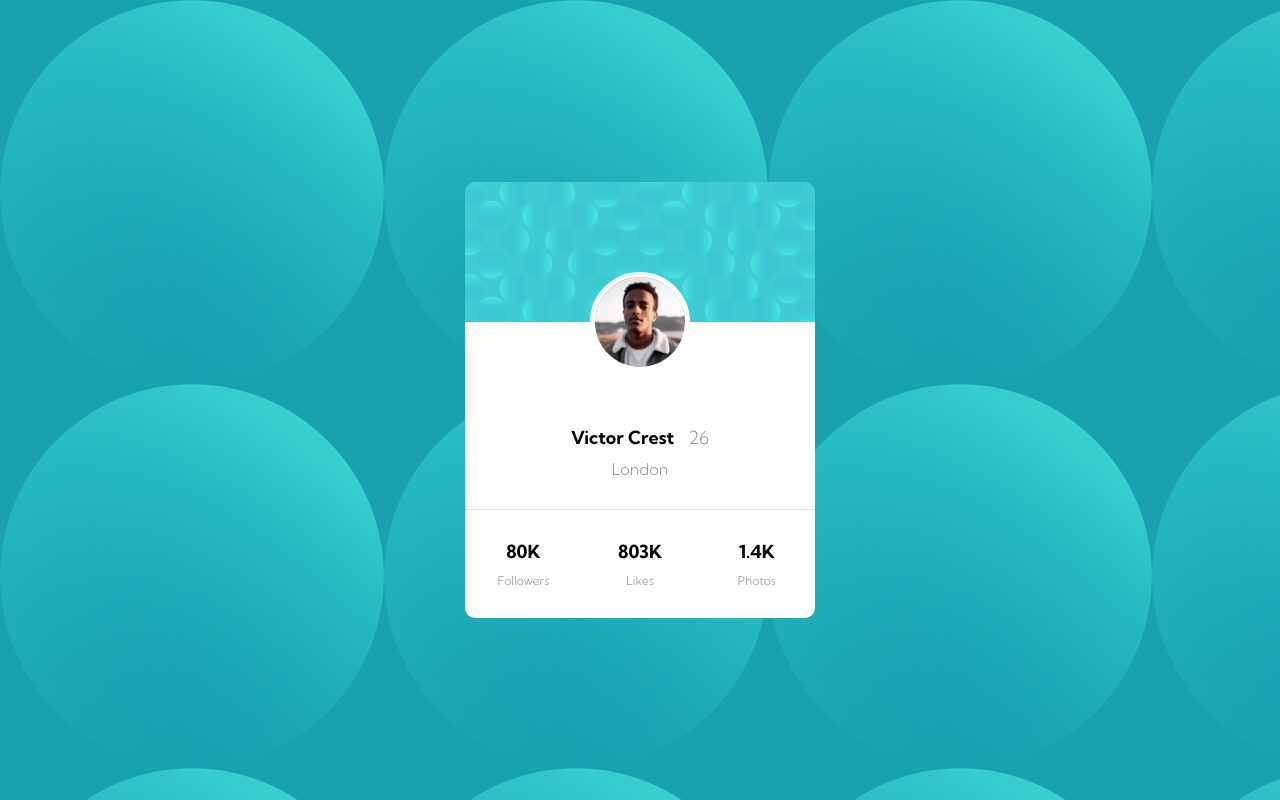
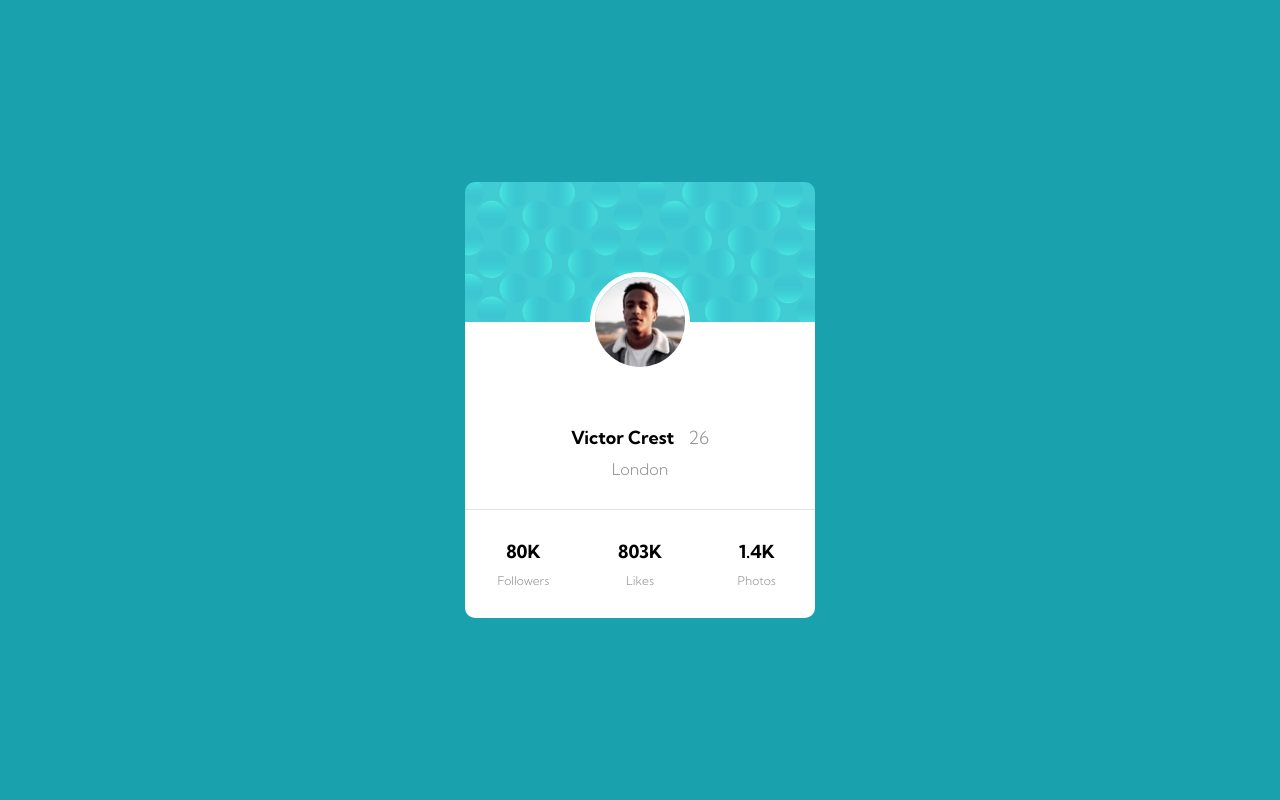
Before and after one commit to better-ethan/frontend-mentor-profile-card, a plain HTML site: page index.html in a window 1280 px wide. Drawn offline with Linux system fonts and the light colour scheme.

```diff
--- a/style.css
+++ b/style.css
@@ -12,8 +12,6 @@
 }
 
 body {
-  background-image: url("./images/bg-pattern-top.svg"),
-    url("./images/bg-pattern-bottom.svg");
   background-color: var(--Dark-cyan);
   background-size: 30%;
 
```
Also changed, not shown: 1 other file.
